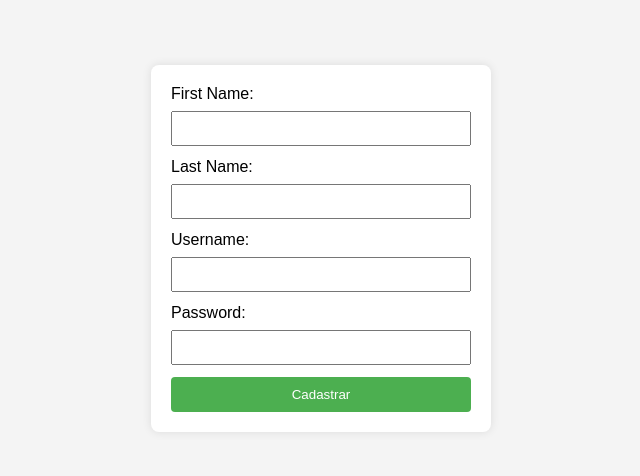
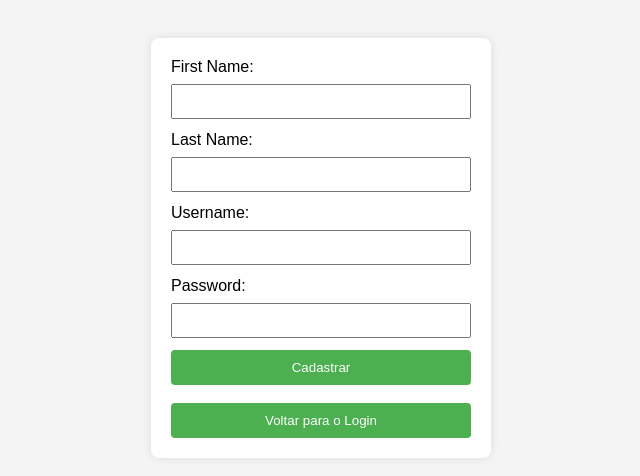
Before and after one commit to samuelfilho-dev/dio-docker-apache, a plain HTML site: page front-end/cadastro.html in a window 1280 px wide. Shown: the part 152-628 px from the top of the page, without its empty margins (309-949 px from the left). Drawn offline with Linux system fonts and the light colour scheme.

Commit message:
feat: add goback button

```diff
--- a/front-end/cadastrar.js
+++ b/front-end/cadastrar.js
@@ -20,3 +20,7 @@ function saveUser() {
             console.error('Erro ao cadastrar usuário:', error);
         });
 }
+
+function goToLogin() {
+    window.location.href = "login.html";
+}
--- a/front-end/cadastro.html
+++ b/front-end/cadastro.html
@@ -22,6 +22,9 @@
     <input type="password" id="password" name="password" required>
 
     <button type="submit" onclick="saveUser()">Cadastrar</button>
+    <br>
+    <br>
+    <button onclick="goToLogin()">Voltar para o Login</button>
 </form>
 <script src="cadastrar.js"></script>
 
```
